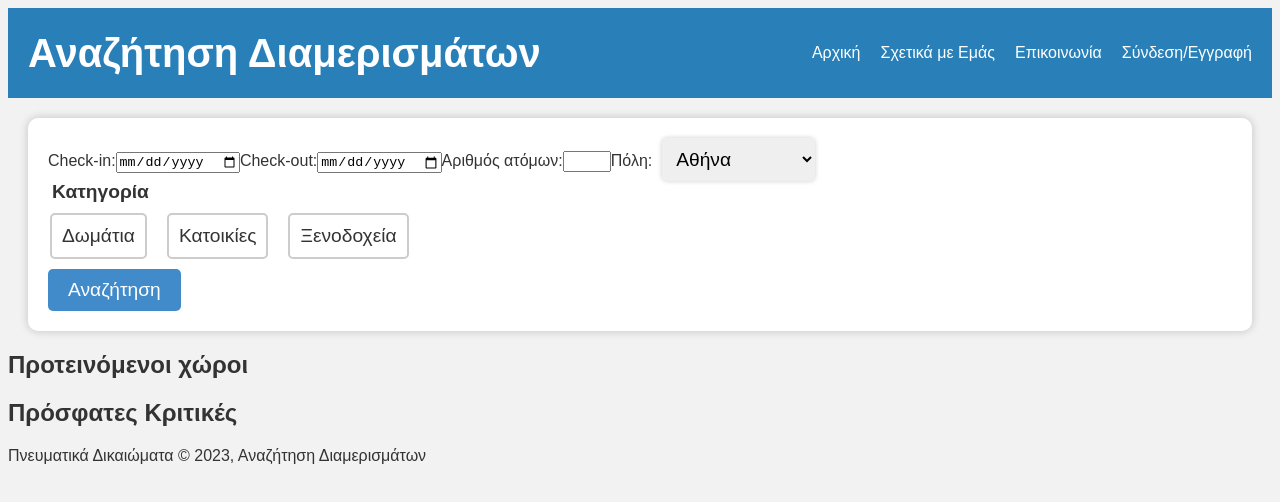
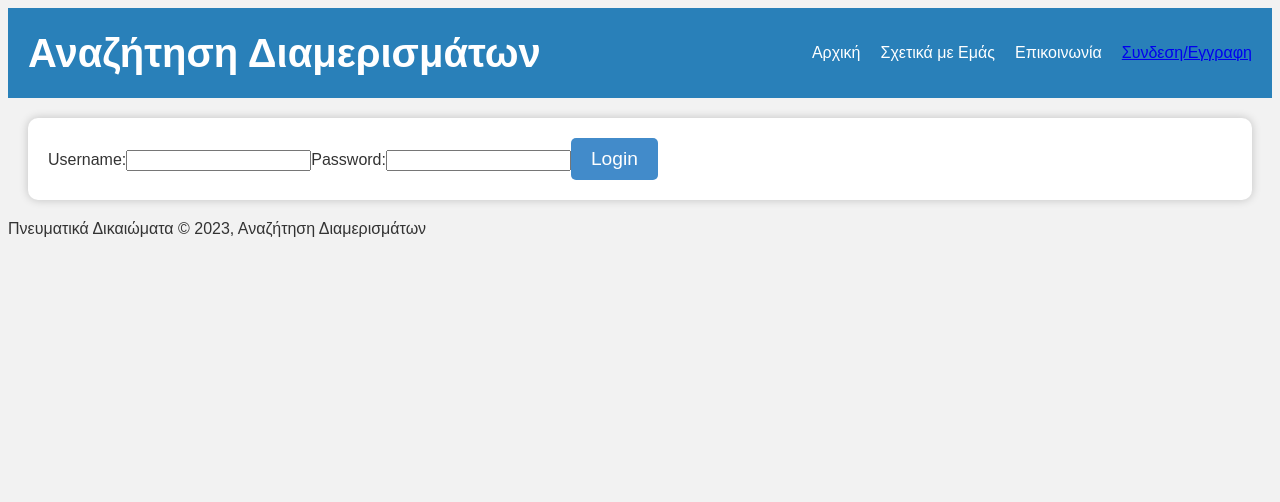
Before and after one commit to llaftsis/BNB_of_the_poor, a React (Create React App) app: page /login in a window 1280 px wide. Shown: the top 502 px of the page. Built offline with nearby package versions, Linux system fonts and the light colour scheme.

Commit message:
Login page

```diff
--- a/package.json
+++ b/package.json
@@ -11,6 +11,7 @@
     "mysql": "^2.18.1",
     "react": "^18.2.0",
     "react-dom": "^18.2.0",
+    "react-router-dom": "^6.15.0",
     "react-scripts": "^5.0.1",
     "web-vitals": "^2.1.4"
   },
--- a/src/App.js
+++ b/src/App.js
@@ -1,18 +1,23 @@
-// App.js
 import React from 'react';
+import { BrowserRouter as Router, Route, Routes } from 'react-router-dom';
 import './style.css';
 import Header from './Header';
 import SearchForm from './SearchForm';
 import Footer from './Footer';
-
+import Login from './Login';
 
 function App() {
   return (
-    <div className="App">
-      <Header />
-      <SearchForm />
-      <Footer />
-    </div>
+    <Router>
+      <div className="App">
+        <Header />
+        <Routes>
+          <Route path="/login" element={<Login />} />
+          <Route path="/" element={<SearchForm />} />
+        </Routes>
+        <Footer />
+      </div>
+    </Router>
   );
 }
 
--- a/src/Header.js
+++ b/src/Header.js
@@ -1,3 +1,6 @@
+import React from 'react';
+import { Link } from 'react-router-dom';
+
 function Header() {
   return (
     <header className="header">
@@ -7,7 +10,7 @@ function Header() {
           <li>Αρχική</li>
           <li>Σχετικά με Εμάς</li>
           <li>Επικοινωνία</li>
-          <li>Σύνδεση/Εγγραφή</li>
+          <li><Link to="/login">Συνδεση/Εγγραφη</Link></li>
         </ul>
       </nav>
     </header>
--- /dev/null
+++ b/src/Login.js
@@ -0,0 +1,51 @@
+import React, { useState } from 'react';
+
+function Login() {
+  const [username, setUsername] = useState('');
+  const [password, setPassword] = useState('');
+
+  const handleSubmit = async (e) => {
+    e.preventDefault();
+    // Call the backend API to authenticate the user
+    const response = await fetch('http://localhost:4000/api/login', {
+      method: 'POST',
+      headers: {
+        'Content-Type': 'application/json',
+      },
+      body: JSON.stringify({ username, password }),
+    });
+
+    const data = await response.json();
+    if (data.success) {
+      // Handle successful login, e.g., redirect to dashboard or show a welcome message
+    } else {
+      // Handle login error, e.g., show an error message to the user
+    }
+  };
+
+  return (
+    <div>
+      <form onSubmit={handleSubmit}>
+        <label>
+          Username:
+          <input
+            type="text"
+            value={username}
+            onChange={(e) => setUsername(e.target.value)}
+          />
+        </label>
+        <label>
+          Password:
+          <input
+            type="password"
+            value={password}
+            onChange={(e) => setPassword(e.target.value)}
+          />
+        </label>
+        <button type="submit">Login</button>
+      </form>
+    </div>
+  );
+}
+
+export default Login;
```
Also changed, not shown: server_api.js (+24 -1 lines), 1 other file (tests, documents, lock files or other folders).
